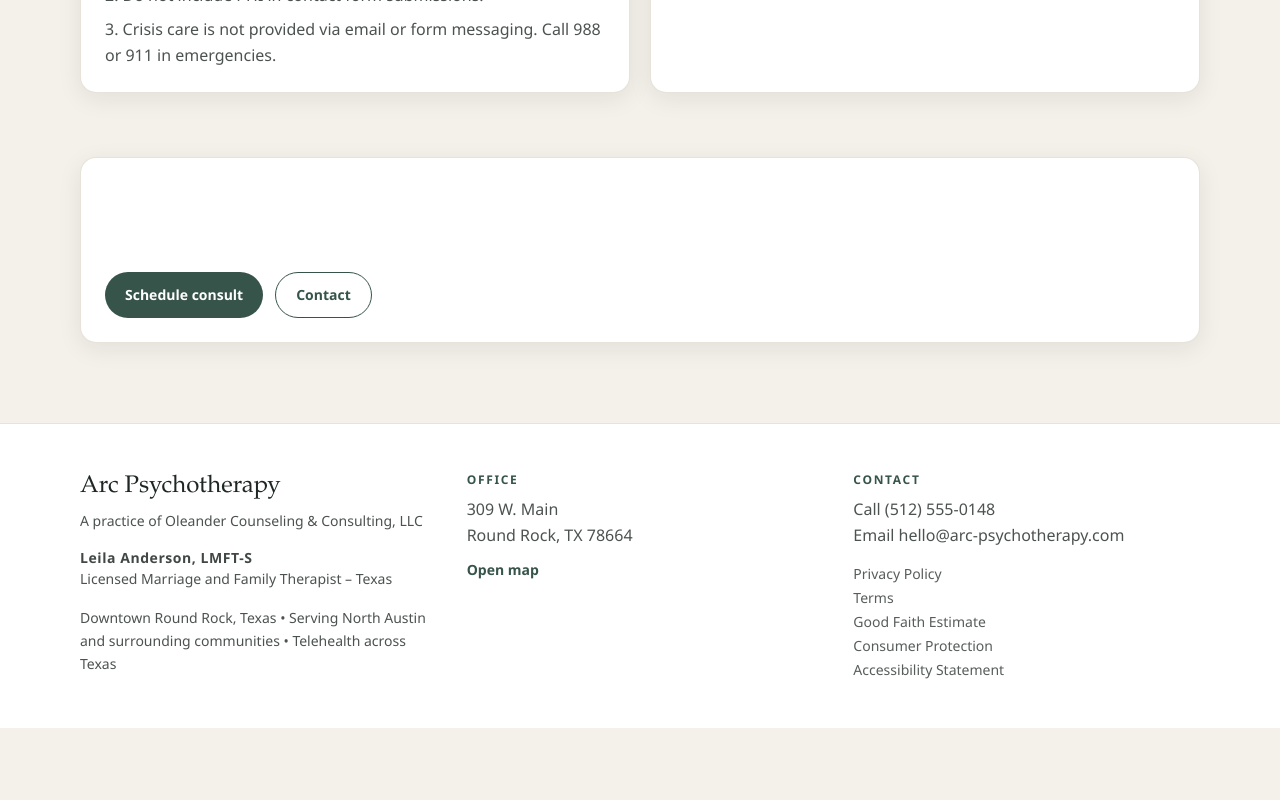
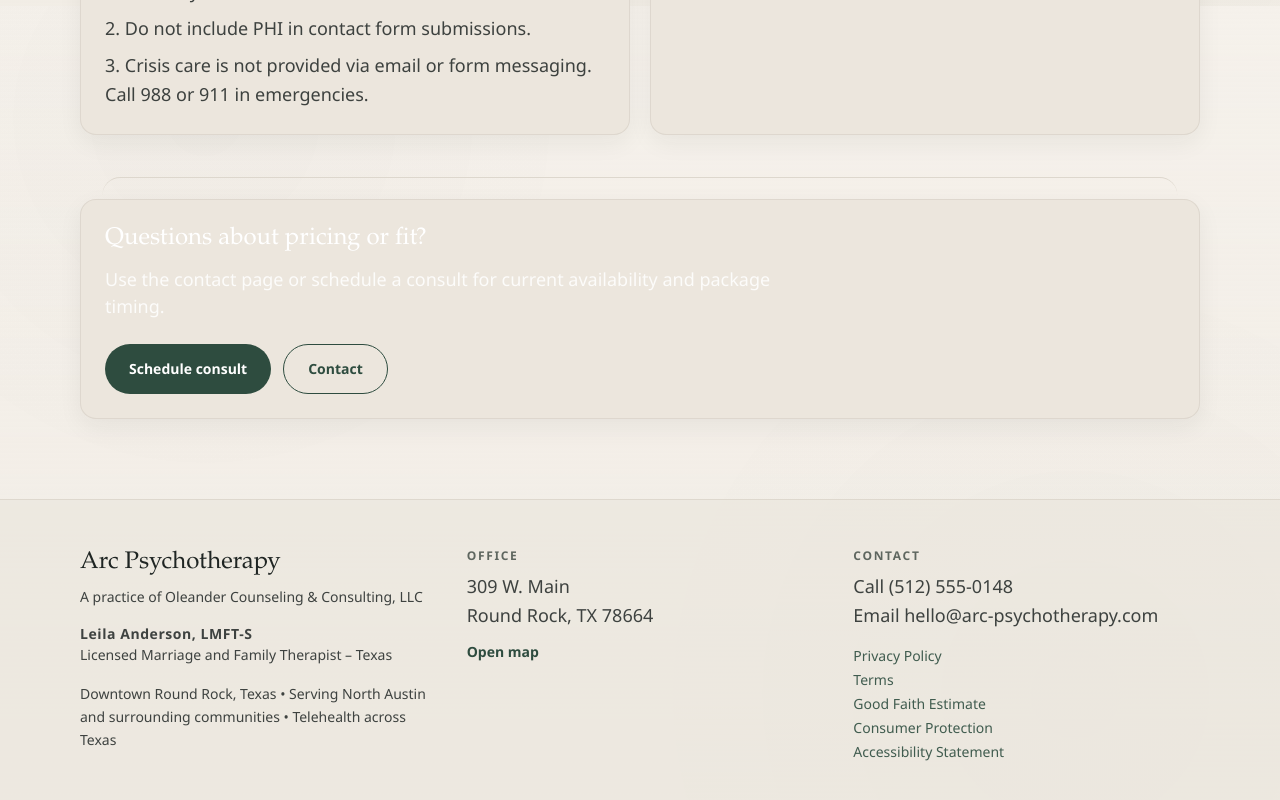
Before and after one commit to Leil-ish/arc-psychotherapy, a Next.js app: page /fees in a window 1280 px wide. Shown: the part 794-1594 px from the top of the page. Before the commit the page ends 1522 px from the top, so only its background shows below. Built offline with nearby package versions, Linux system fonts and the light colour scheme.

Commit message:
Style updates

```diff
--- a/app/constructive/page.tsx
+++ b/app/constructive/page.tsx
@@ -58,7 +58,7 @@ export default function ConstructivePage() {
       <section className="container-wrap mt-12">
         <h2 className="h2">Why it helps</h2>
         <p className="mt-3 body max-w-3xl">
-          The method supports targeted work on <Link href="/perfectionism" className="focus-ring underline underline-offset-4">perfectionism</Link>, <Link href="/overcontrol" className="focus-ring underline underline-offset-4">overcontrol</Link>, and constraints related to <Link href="/religious-harm" className="focus-ring underline underline-offset-4">religious harm</Link>.
+          The method supports targeted work on <Link href="/perfectionism" className="focus-ring underline-offset-4 hover:underline">perfectionism</Link>, <Link href="/overcontrol" className="focus-ring underline-offset-4 hover:underline">overcontrol</Link>, and constraints related to <Link href="/religious-harm" className="focus-ring underline-offset-4 hover:underline">religious harm</Link>.
         </p>
         <ul className="mt-5 grid gap-4 md:grid-cols-2 body">
           {constructive.whyItHelps.map((item) => (
--- a/app/frameworks/[slug]/page.tsx
+++ b/app/frameworks/[slug]/page.tsx
@@ -59,7 +59,7 @@ export default async function FrameworkDetailPage({
       </section>
 
       <section className="container-wrap grid gap-5 md:grid-cols-2">
-        <article className="card">
+        <article className="card framework-diagram">
           <h2 className="h2">How it shows up</h2>
           <ul className="mt-4 space-y-2 body">
             {framework.howItShowsUp.map((item) => (
@@ -67,7 +67,7 @@ export default async function FrameworkDetailPage({
             ))}
           </ul>
         </article>
-        <article className="card">
+        <article className="card framework-diagram">
           <h2 className="h2">What helps</h2>
           <ul className="mt-4 space-y-2 body">
             {framework.whatHelps.map((item) => (
--- a/app/frameworks/page.tsx
+++ b/app/frameworks/page.tsx
@@ -48,7 +48,7 @@ export default function FrameworksPage() {
       </div>
       <div className="mt-8 space-y-4">
         {frameworks.map((framework) => (
-          <article key={framework.slug} className="card">
+          <article key={framework.slug} className="card framework-diagram">
             <h2 className="h3">
               <Link href={`/frameworks/${framework.slug}` as Route} className="focus-ring hover:text-sage">
                 {framework.name}
--- a/app/globals.css
+++ b/app/globals.css
@@ -6,10 +6,23 @@
   color-scheme: light;
   --font-sans: "Avenir Next", "Segoe UI", "Helvetica Neue", "Noto Sans", "Liberation Sans", sans-serif;
   --font-serif: "Iowan Old Style", "Palatino Linotype", "Book Antiqua", Palatino, serif;
+  --color-bg: 245 241 235;
+  --color-surface: 236 230 221;
+  --color-ink: 31 37 35;
+  --color-muted: 94 102 95;
+  --color-accent: 46 76 63;
+  --color-accent-hover: 31 59 48;
+  --color-border: 221 214 204;
+  --color-olive-secondary: 107 124 94;
 }
 
 body {
-  @apply bg-sand text-ink antialiased;
+  @apply bg-sand text-[18px] text-ink antialiased;
+  background-image:
+    radial-gradient(circle at 16% 14%, rgb(var(--color-ink) / 0.018) 0, transparent 30%),
+    radial-gradient(circle at 84% 86%, rgb(var(--color-accent) / 0.02) 0, transparent 35%),
+    linear-gradient(180deg, rgb(var(--color-bg)) 0%, rgb(var(--color-surface) / 0.4) 100%);
+  background-attachment: fixed;
 }
 
 .container-wrap {
@@ -17,33 +30,83 @@ body {
 }
 
 .h1 {
-  @apply font-serif text-4xl leading-tight md:text-6xl;
+  @apply font-serif text-5xl leading-[1.14] md:text-7xl;
 }
 
 .h2 {
-  @apply font-serif text-3xl leading-tight md:text-4xl;
+  @apply font-serif text-3xl leading-[1.22] md:text-5xl;
 }
 
 .h3 {
-  @apply font-serif text-2xl leading-tight;
+  @apply font-serif text-2xl leading-[1.25];
 }
 
 .body-lg {
-  @apply text-lg leading-relaxed text-ink/85;
+  @apply leading-relaxed text-ink/85;
 }
 
 .body {
-  @apply leading-relaxed text-ink/80;
+  @apply leading-relaxed text-ink/85;
 }
 
 .label {
-  @apply text-xs font-semibold uppercase tracking-[0.14em] text-sage;
+  @apply text-xs font-semibold uppercase tracking-[0.14em] text-muted;
 }
 
 .card {
-  @apply rounded-2xl border border-stone/70 bg-white p-6 shadow-card;
+  @apply rounded-2xl border border-stone/90 bg-surface p-6 shadow-card;
 }
 
 .focus-ring {
-  @apply focus-visible:outline-none focus-visible:ring-2 focus-visible:ring-sage focus-visible:ring-offset-2;
+  @apply focus-visible:outline-none focus-visible:ring-2 focus-visible:ring-sage focus-visible:ring-offset-2 focus-visible:ring-offset-sand;
 }
+
+a:not(.no-link-style) {
+  @apply text-sage transition-colors duration-200;
+  text-decoration: none;
+}
+
+a:not(.no-link-style):hover {
+  @apply text-sage-dark underline underline-offset-4;
+}
+
+main > section,
+.container-wrap > section {
+  position: relative;
+}
+
+main > section + section::before,
+.container-wrap > section + section::before {
+  content: "";
+  position: absolute;
+  left: 50%;
+  top: -1.35rem;
+  transform: translateX(-50%);
+  width: min(84vw, 68rem);
+  height: 1.1rem;
+  border-top: 1px solid rgb(var(--color-border) / 0.95);
+  border-radius: 9999px 9999px 0 0;
+  pointer-events: none;
+}
+
+.arc-image-mask {
+  border-radius: 1rem 1rem 2.6rem 2.6rem / 1rem 1rem 1.9rem 1.9rem;
+}
+
+.framework-diagram {
+  position: relative;
+  overflow: hidden;
+}
+
+.framework-diagram::after {
+  content: "";
+  position: absolute;
+  right: -1.25rem;
+  top: -1.25rem;
+  width: 7rem;
+  aspect-ratio: 1 / 1;
+  border-radius: 9999px;
+  border: 1px solid rgb(var(--color-accent) / 0.12);
+  box-shadow: 0 0 0 10px rgb(var(--color-accent) / 0.04), 0 0 0 22px rgb(var(--color-accent) / 0.02);
+  pointer-events: none;
+}
--- a/app/layout.tsx
+++ b/app/layout.tsx
@@ -28,7 +28,7 @@ export default function RootLayout({
   return (
     <html lang="en">
       <body className="font-sans">
-        <a href="#main-content" className="focus-ring sr-only absolute left-3 top-3 rounded bg-white px-3 py-2 text-sm font-semibold focus:not-sr-only">
+        <a href="#main-content" className="focus-ring sr-only absolute left-3 top-3 rounded-xl bg-surface px-3 py-2 text-sm font-semibold text-sage focus:not-sr-only">
           Skip to main content
         </a>
         <SiteHeader />
--- a/app/page.tsx
+++ b/app/page.tsx
@@ -56,7 +56,7 @@ export default function HomePage() {
         <p className="mt-4 body text-sm max-w-3xl text-ink/75">
           Core offer: ongoing psychotherapy. Optional structured model-building is available when clinically useful.
         </p>
-        <figure className="mt-10 overflow-hidden rounded-3xl border border-stone/70 bg-white shadow-card">
+        <figure className="arc-image-mask mt-10 overflow-hidden border border-stone/90 bg-surface shadow-card">
           <Image
             src="/hero-architecture.svg"
             width={1200}
@@ -169,7 +169,7 @@ export default function HomePage() {
           </div>
         </article>
 
-        <article className="card">
+        <article className="card framework-diagram">
           <h2 className="h2">Frameworks</h2>
           <Link href="/frameworks" className="focus-ring mt-3 inline-block text-sm font-semibold text-sage underline-offset-4 hover:underline">
             Explore frameworks
--- a/components/button-link.tsx
+++ b/components/button-link.tsx
@@ -17,9 +17,9 @@ export function ButtonLink({
 }: ButtonLinkProps) {
   const styles =
     variant === "primary"
-      ? "bg-sage text-white hover:bg-sage/90"
-      : "border border-sage text-sage hover:bg-sage/5";
-  const className = `focus-ring inline-flex items-center justify-center rounded-full px-5 py-3 text-sm font-semibold transition ${styles}`;
+      ? "no-link-style bg-sage text-white hover:bg-sage-dark"
+      : "no-link-style border border-sage bg-transparent text-sage hover:border-sage-dark hover:bg-sage/10 hover:text-sage-dark";
+  const className = `focus-ring inline-flex items-center justify-center rounded-full px-6 py-3.5 text-sm font-semibold transition ${styles}`;
 
   if (external) {
     return (
--- a/components/site-footer.tsx
+++ b/components/site-footer.tsx
@@ -3,7 +3,7 @@ import { siteConfig } from "@/lib/content";
 
 export function SiteFooter() {
   return (
-    <footer className="mt-20 border-t border-stone/70 bg-white py-12">
+    <footer className="mt-20 border-t border-stone/90 bg-surface/65 py-12">
       <div className="container-wrap grid gap-10 md:grid-cols-3">
         <div>
           <p className="h3">{siteConfig.brand}</p>
@@ -16,7 +16,7 @@ export function SiteFooter() {
           <p className="label">Office</p>
           <p className="mt-2 body">{siteConfig.addressLine1}</p>
           <p className="body">{siteConfig.cityStateZip}</p>
-          <Link href={siteConfig.mapUrl} target="_blank" rel="noopener noreferrer" className="focus-ring mt-3 inline-block text-sm font-semibold text-sage underline-offset-4 hover:underline">
+          <Link href={siteConfig.mapUrl} target="_blank" rel="noopener noreferrer" className="focus-ring mt-3 inline-block text-sm font-semibold">
             Open map
           </Link>
         </div>
@@ -24,20 +24,20 @@ export function SiteFooter() {
           <p className="label">Contact</p>
           <p className="mt-2 body">Call {siteConfig.phone}</p>
           <p className="body">Email {siteConfig.email}</p>
-          <div className="mt-4 space-y-1 text-sm text-ink/75">
-            <Link className="focus-ring block hover:text-ink" href="/privacy">
+          <div className="mt-4 space-y-1 text-sm text-muted">
+            <Link className="focus-ring no-link-style block text-sage/90 underline-offset-4 hover:text-sage-dark hover:underline" href="/privacy">
               Privacy Policy
             </Link>
-            <Link className="focus-ring block hover:text-ink" href="/terms">
+            <Link className="focus-ring no-link-style block text-sage/90 underline-offset-4 hover:text-sage-dark hover:underline" href="/terms">
               Terms
             </Link>
-            <Link className="focus-ring block hover:text-ink" href="/good-faith-estimate">
+            <Link className="focus-ring no-link-style block text-sage/90 underline-offset-4 hover:text-sage-dark hover:underline" href="/good-faith-estimate">
               Good Faith Estimate
             </Link>
-            <Link className="focus-ring block hover:text-ink" href="/consumer-protection">
+            <Link className="focus-ring no-link-style block text-sage/90 underline-offset-4 hover:text-sage-dark hover:underline" href="/consumer-protection">
               Consumer Protection
             </Link>
-            <Link className="focus-ring block hover:text-ink" href="/accessibility">
+            <Link className="focus-ring no-link-style block text-sage/90 underline-offset-4 hover:text-sage-dark hover:underline" href="/accessibility">
               Accessibility Statement
             </Link>
           </div>
```
Also changed, not shown: components/contact-form.tsx (+16 -16 lines), components/site-header.tsx (+4 -4 lines), tailwind.config.ts (+10 -6 lines).
